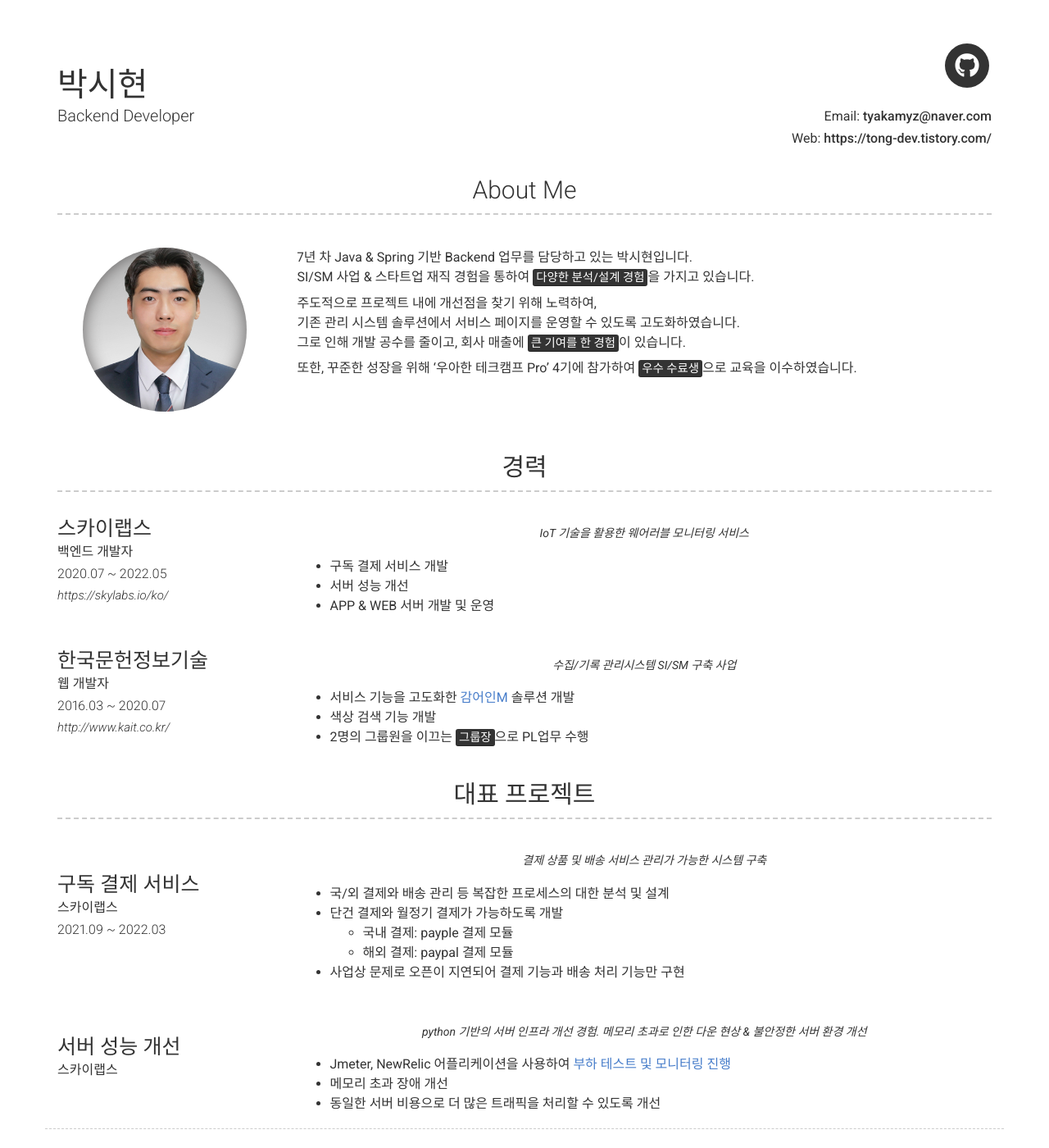
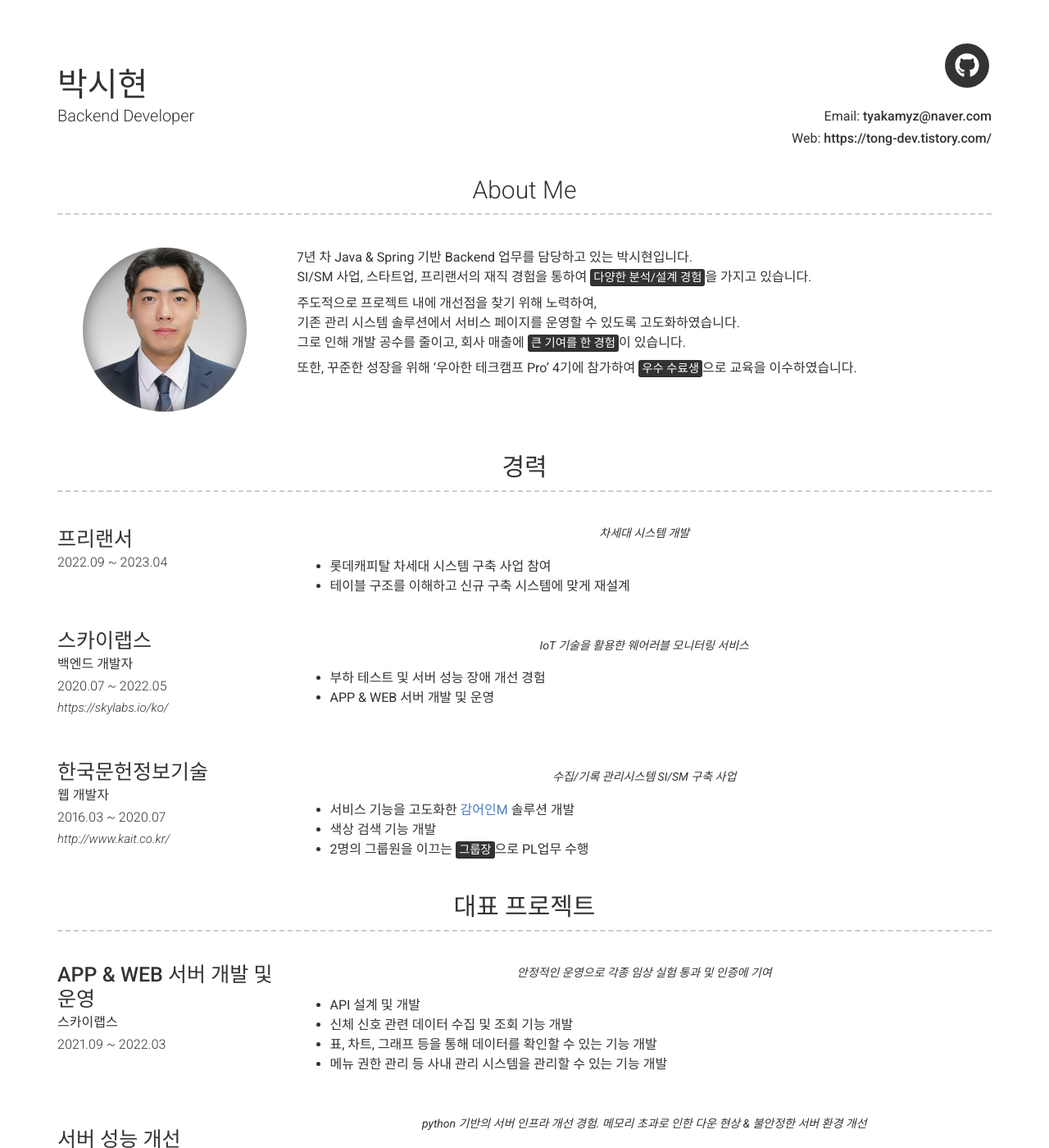
Before and after one commit to tyakamyz/tyakamyz.github.io, a Jekyll site: the page built from index.md, in a window 1280 px wide and 1400 px high. Shown: the whole window at 82% size. Built offline with Jekyll 4.4.1, drawn with Linux system fonts in a browser that asks for light colours; nearby versions of some CDN libraries.

Commit message:
feat: 경력 추가 및 일부 내용 수정

```diff
--- a/_config.yml
+++ b/_config.yml
@@ -53,7 +53,7 @@ github_username: tyakamyz
 about_profile_image: Directory of profile image (eg. images/profile.jpg)
 about_content: | # this will include new lines to allow paragraphs
   7년 차 Java & Spring 기반 Backend 업무를 담당하고 있는 박시현입니다.<br>
-  SI/SM 사업 & 스타트업 재직 경험을 통하여 <mark>다양한 분석/설계 경험</mark>을 가지고 있습니다.<br>
+  SI/SM 사업, 스타트업, 프리랜서의 재직 경험을 통하여 <mark>다양한 분석/설계 경험</mark>을 가지고 있습니다.<br>
 
   주도적으로 프로젝트 내에 개선점을 찾기 위해 노력하여,<br>
   기존 관리 시스템 솔루션에서 서비스 페이지를 운영할 수 있도록 고도화하였습니다.<br>
@@ -66,6 +66,16 @@ content:
     layout: list
     content:
       - layout: left
+        title: 프리랜서
+        sub_title:
+        caption: 2022.09 ~ 2023.04
+        link:
+        quote: >
+          차세대 시스템 개발
+        description: | # this will include new lines to allow paragraphs
+          - 롯데캐피탈 차세대 시스템 구축 사업 참여
+          - 테이블 구조를 이해하고 신규 구축 시스템에 맞게 재설계
+      - layout: left
         title: 스카이랩스
         sub_title: 백엔드 개발자
         caption: 2020.07 ~ 2022.05
@@ -73,8 +83,7 @@ content:
         quote: >
           IoT 기술을 활용한 웨어러블 모니터링 서비스
         description: | # this will include new lines to allow paragraphs
-          - 구독 결제 서비스 개발
-          - 서버 성능 개선
+          - 부하 테스트 및 서버 성능 장애 개선 경험
           - APP & WEB 서버 개발 및 운영
       - layout: left
         title: 한국문헌정보기술
@@ -91,17 +100,16 @@ content:
     layout: list # Type of content section (list/text)
     content:
       - layout: left
-        title: 구독 결제 서비스
+        title: APP & WEB 서버 개발 및 운영
         sub_title: 스카이랩스
         caption: 2021.09 ~ 2022.03
         quote: >
-          결제 상품 및 배송 서비스 관리가 가능한 시스템 구축
+          안정적인 운영으로 각종 임상 실험 통과 및 인증에 기여
         description: | # this will include new lines to allow paragraphs
-          - 국/외 결제와 배송 관리 등 복잡한 프로세스의 대한 분석 및 설계
-          - 단건 결제와 월정기 결제가 가능하도록 개발
-            - 국내 결제: payple 결제 모듈
-            - 해외 결제: paypal 결제 모듈
-          - 사업상 문제로 오픈이 지연되어 결제 기능과 배송 처리 기능만 구현
+          - API 설계 및 개발
+          - 신체 신호 관련 데이터 수집 및 조회 기능 개발
+          - 표, 차트, 그래프 등을 통해 데이터를 확인할 수 있는 기능 개발
+          - 메뉴 권한 관리 등 사내 관리 시스템을 관리할 수 있는 기능 개발
       - layout: left
         border: weak  # Value of `weak` will display a weak border below this item. # Any
         title: 서버 성능 개선
```
